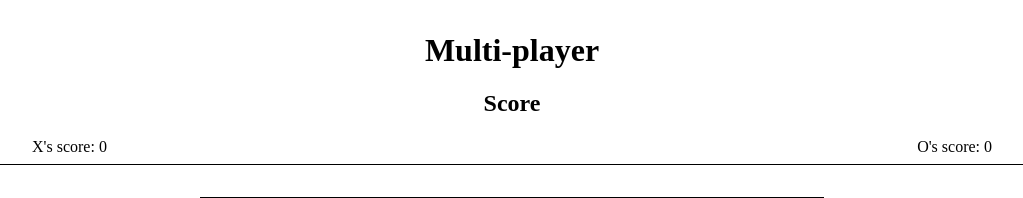
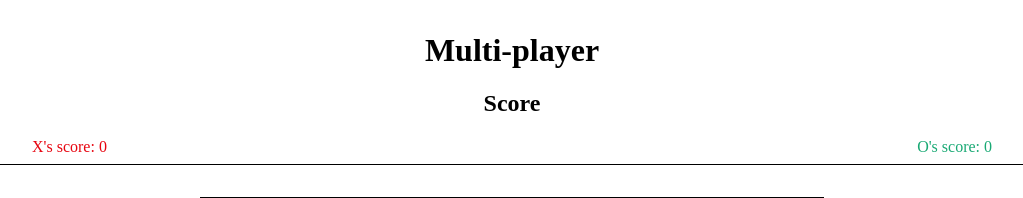
Before and after one commit to ricglz0201/further-ttt, a React (Create React App) app: page / in a window 1280 px wide. Shown: the top 198 px of the page, without its empty margins (128-1151 px from the left). Built offline with nearby package versions, Linux system fonts and the light colour scheme.

Commit message:
[WIP] Functional components done, but lacks proper template for alert

```diff
--- a/src/App.tsx
+++ b/src/App.tsx
@@ -1,11 +1,10 @@
 import React from 'react';
-import { Provider as AlertProvider } from 'react-alert';
 import PVPGame from 'components/pages/PVPGame'
-import AlertTemplate from 'components/utils/AlertTemplate';
+import AlertProvider from 'components/providers/AlertProvider';
 
 function App() {
   return (
-    <AlertProvider template={AlertTemplate}>
+    <AlertProvider>
       <PVPGame />
     </AlertProvider>
   )
--- /dev/null
+++ b/src/components/providers/AlertProvider.tsx
@@ -0,0 +1,21 @@
+import React from 'react';
+import { AlertProviderProps, Provider, positions } from 'react-alert';
+import AlertTemplate from 'components/utils/AlertTemplate';
+
+interface Props {
+  children: React.ReactElement;
+}
+
+const options: AlertProviderProps = {
+  template: AlertTemplate,
+  position: positions.BOTTOM_RIGHT,
+  timeout: 3000,
+}
+
+const AlertProvider = ({ children }: Props) => (
+  <Provider {...options}>
+    {children}
+  </Provider>
+);
+
+export default AlertProvider;
--- a/src/components/utils/ScoreHeader.tsx
+++ b/src/components/utils/ScoreHeader.tsx
@@ -1,5 +1,6 @@
 import React from 'react';
 import { BoardLabel } from 'types/Game';
+import 'css/ScoreHeader.css';
 
 interface PlayerScoreProps {
   player: Exclude<BoardLabel, ''>,
--- /dev/null
+++ b/src/css/ScoreHeader.css
@@ -0,0 +1,6 @@
+div.X {
+  color: #e7040f;
+}
+div.O {
+  color: #19a974;
+}
```
